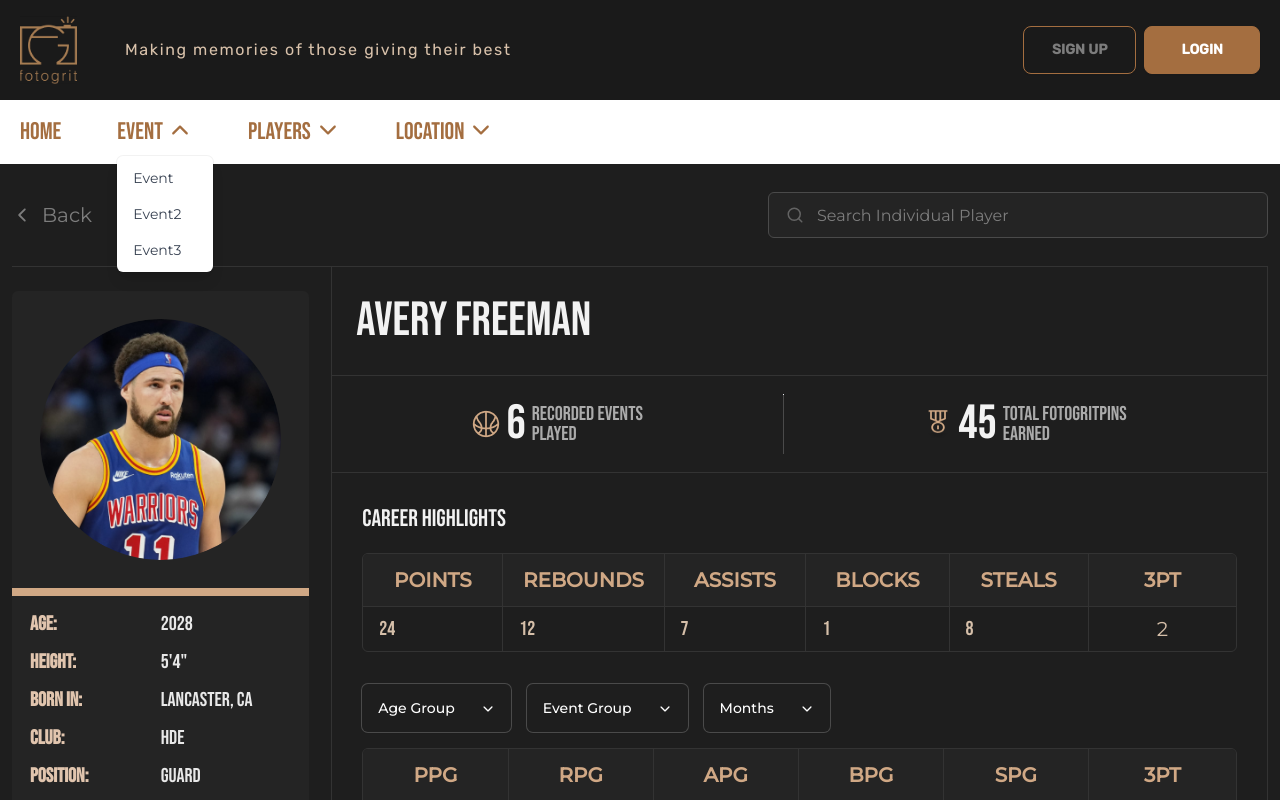
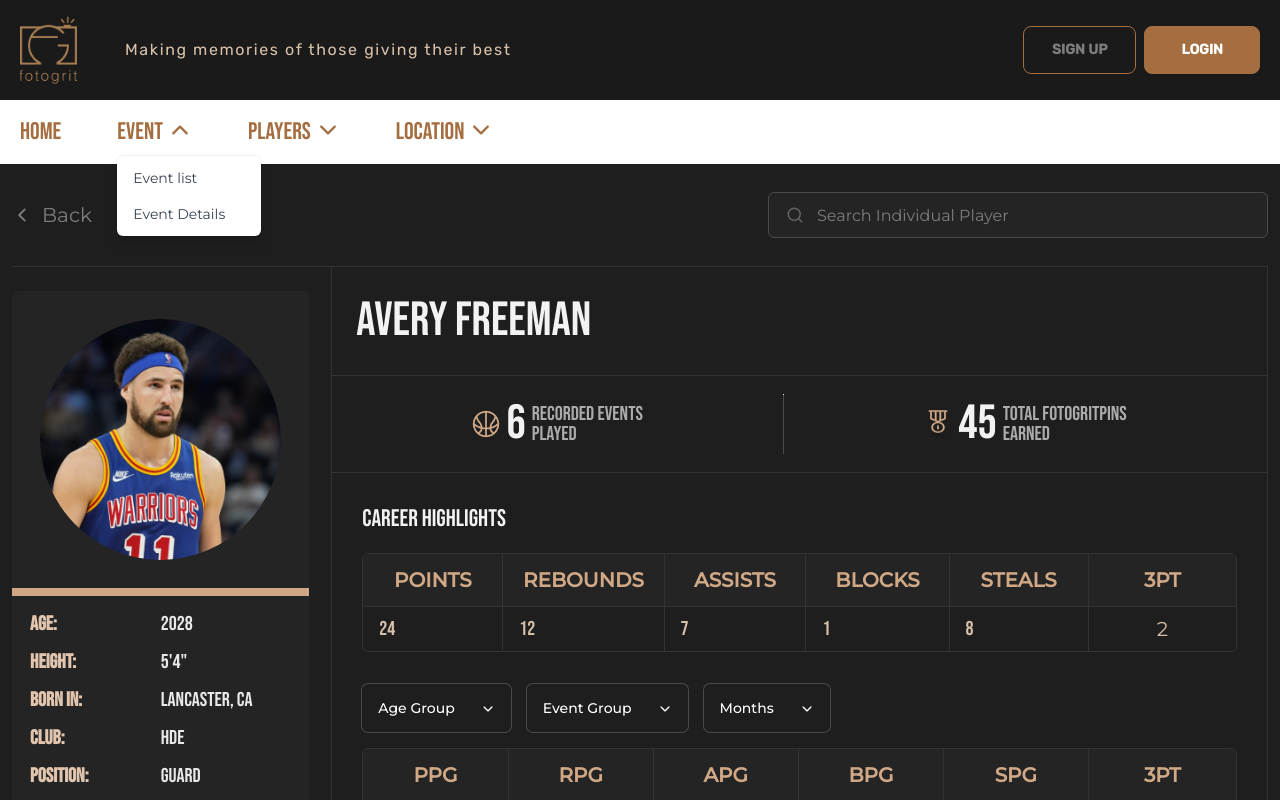
Before and after one commit to Abdullah-Al-Akash/fotogrid-frontend, a React (Vite) app: page /players in a window 1280 px wide. Both pictures are taken after a click on the button "EVENT". Shown: the top 800 px of the page. Built offline with nearby package versions, Linux system fonts and the light colour scheme.

Commit message:
added some code

```diff
--- a/src/Components/Players/PlayerInfo.jsx
+++ b/src/Components/Players/PlayerInfo.jsx
@@ -8,21 +8,21 @@ import img2 from "../../assets/Players/img2.png";
 import img3 from "../../assets/Players/img3.png";
 import img4 from "../../assets/Players/img4.png";
 import img5 from "../../assets/Players/img5.png";
-import youtube from "../../assets/Players/youtube.png";
+import youtubeImage from "../../assets/Players/youtube.png";
 const PlayerInfo = () => {
   const [tab, setTab] = useState("tab1");
   const media = [
     {
       image: img1,
-      youtube: youtube,
+      youtube: true,
     },
     {
       image: img2,
-      youtube: youtube,
+      youtube: true,
     },
     {
       image: img3,
-      youtube: youtube,
+      youtube: true,
     },
     {
       image: img4,
@@ -98,9 +98,13 @@ const PlayerInfo = () => {
                           alt=""
                         />
                       </div>
-                      <div className="w-[32px] h-[32px] absolute top-[50%] left-[50%] -translate-x-[50%] -translate-y-[50%]">
-                        <img src={youtube} alt="" />
-                      </div>
+                      {youtube == true ? (
+                        <div className="w-[32px] h-[32px] absolute top-[50%] left-[50%] -translate-x-[50%] -translate-y-[50%] cursor-pointer">
+                          <img src={youtubeImage} alt="" />
+                        </div>
+                      ) : (
+                        <></>
+                      )}
                     </div>
                   );
                 })}
--- a/src/Shared/Navbar/Navbar.jsx
+++ b/src/Shared/Navbar/Navbar.jsx
@@ -68,7 +68,7 @@ const NavBar = () => {
 
           {isOpen && (
             <div
-              className="origin-top-right absolute left-0 mt-2 w-24  rounded-[6px] shadow-lg bg-white ring-1 ring-black ring-opacity-5 focus:outline-none z-[999999999]"
+              className="origin-top-right absolute left-0 mt-2 w-36  rounded-[6px] shadow-lg bg-white ring-1 ring-black ring-opacity-5 focus:outline-none z-[999999999]"
               role="menu"
               aria-orientation="vertical"
               aria-labelledby="options-menu"
@@ -76,26 +76,20 @@ const NavBar = () => {
               <div className="py-1" role="none">
                 <Link
                   to="/events"
-                  onClick={() => handleOptionClick("Event")}
+                  onClick={() => handleOptionClick("Event list")}
                   className="block px-4 py-2 text-sm text-gray-700 w-full text-left hover:bg-gray-100"
                   role="menuitem"
                 >
-                  Event
+                  Event list
                 </Link>
-                <button
-                  onClick={() => handleOptionClick("Event1")}
+                <Link
+                  to="/event-details"
+                  onClick={() => handleOptionClick("Event Details")}
                   className="block px-4 py-2 text-sm text-gray-700 w-full text-left hover:bg-gray-100"
                   role="menuitem"
                 >
-                  Event2
-                </button>
-                <button
-                  onClick={() => handleOptionClick("Event2")}
-                  className="block px-4 py-2 text-sm text-gray-700 w-full text-left hover:bg-gray-100"
-                  role="menuitem"
-                >
-                  Event3
-                </button>
+                  Event Details
+                </Link>
               </div>
             </div>
           )}
```
